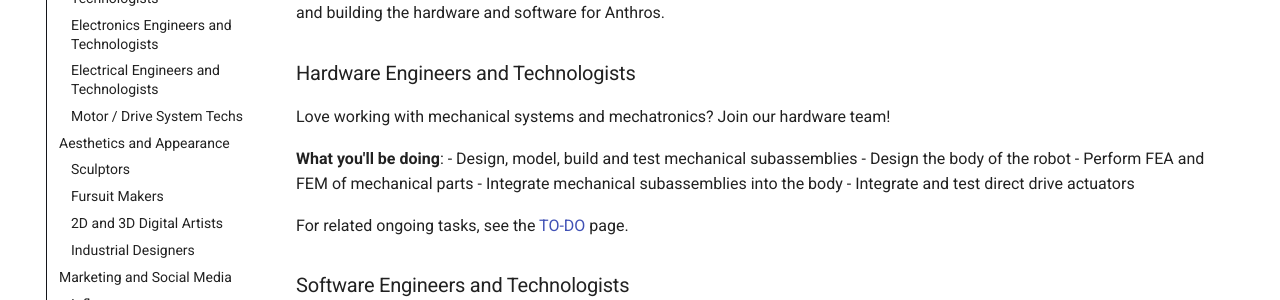
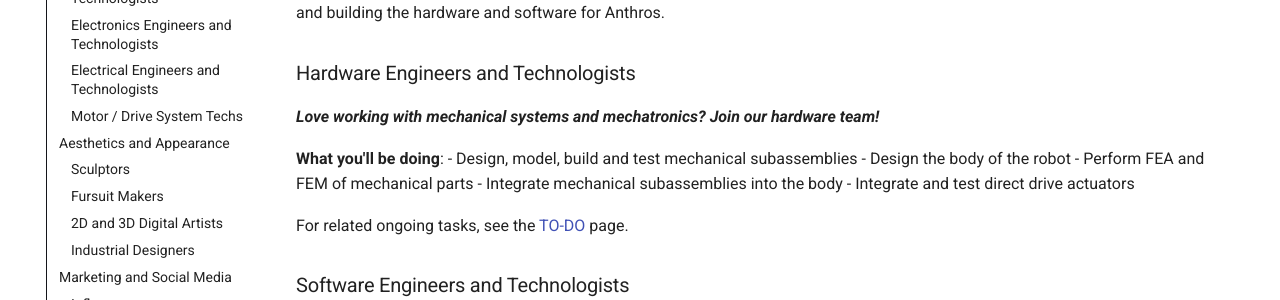
Before and after one commit to Anthrobotics/anthro-docs, an MkDocs documentation site: the page built from docs/contribution-guide.md, in a window 1280 px wide. Shown: the part 395-695 px from the top of the page. Built offline with MkDocs 1.6.1 and Material for MkDocs 9.7.7, drawn with Linux system fonts in a browser that asks for light colours.

```diff
--- a/docs/contribution-guide.md
+++ b/docs/contribution-guide.md
@@ -8,7 +8,7 @@ Work involving the parts that make the robots function. Here are open positions
 
 ### Hardware Engineers and Technologists
 
-Love working with mechanical systems and mechatronics? Join our hardware team!
+***Love working with mechanical systems and mechatronics? Join our hardware team!***
 
 **What you'll be doing**:
 - Design, model, build and test mechanical subassemblies
```
